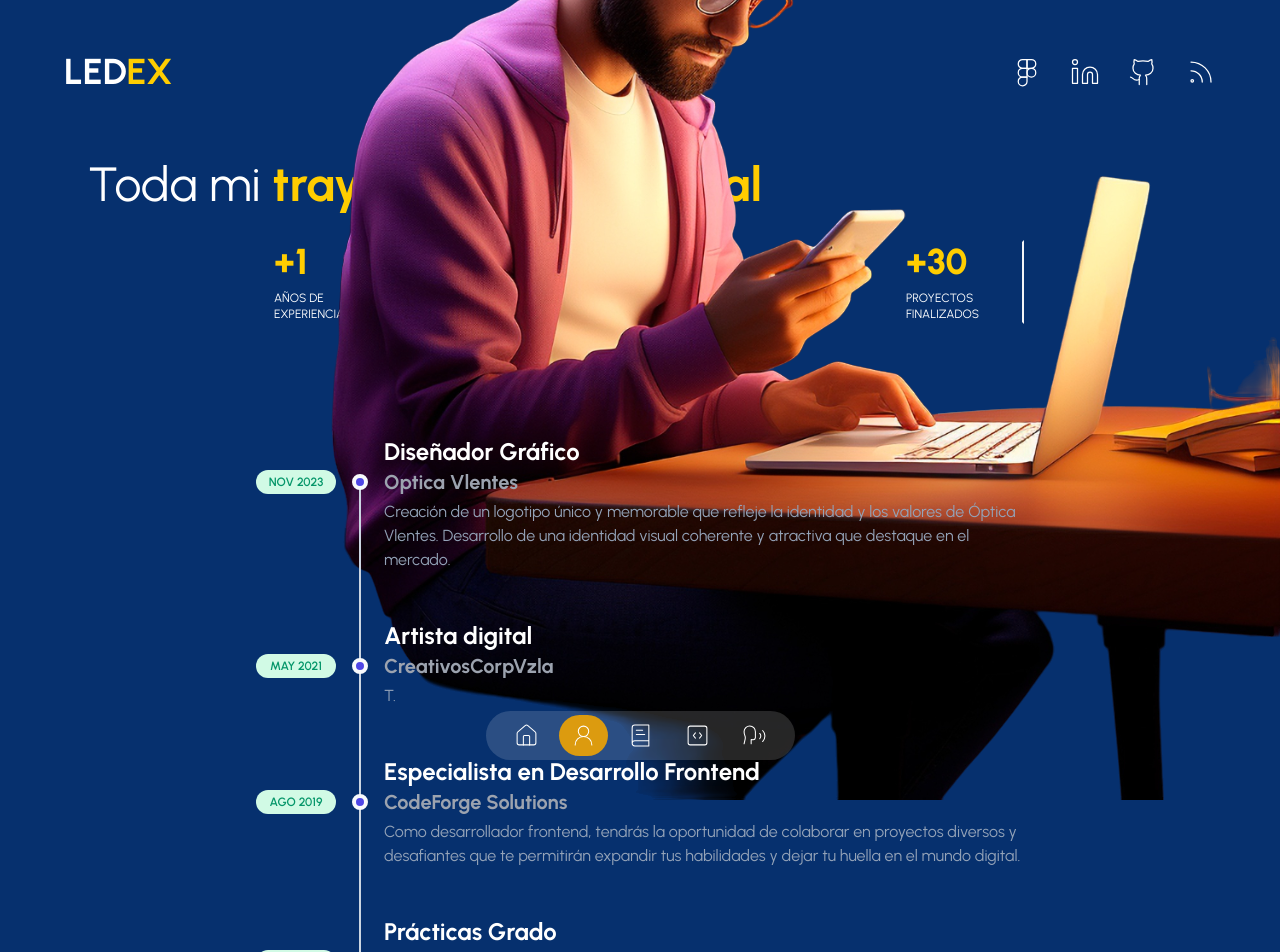
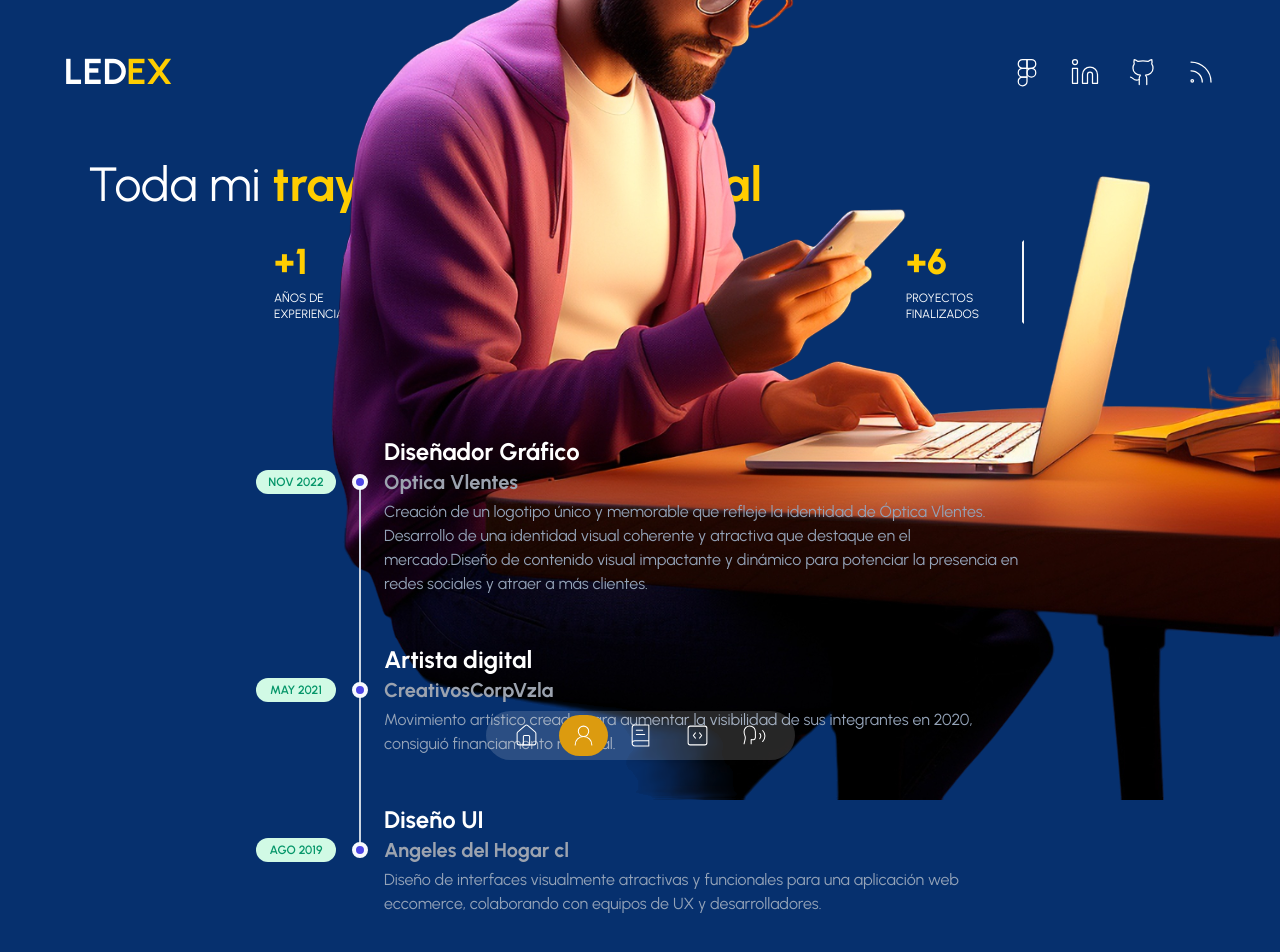
Before and after one commit to ledexxx/portafolioledex, a Next.js app: page /about-me in a window 1280 px wide. Shown: the top 952 px of the page. Built offline with nearby package versions, Linux system fonts and the light colour scheme.

Commit message:
second commit

```diff
--- a/components/transition-page.tsx
+++ b/components/transition-page.tsx
@@ -8,12 +8,12 @@ const TransitionPage = () => {
         <AnimatePresence mode="wait">
             <div>
                 <motion.div
-                    className="fixed top-0 bottom-0 right-full w-screen h-screen z-30 bg-[#2b4383]"
+                    className="fixed top-0 bottom-0 right-full w-screen h-screen z-30 bg-[#D1F505]"
                     variants={transitionVariantsPage}
                     initial="initial"
                     animate="animate"
                     exit="exit"
-                    transition={{ delay: 0.2, duration: 0.6, ease: "easeInOut" }}
+                    transition={{ delay: 0.2, duration: 0.3, ease: "easeInOut" }}
                 ></motion.div>
             </div>
         </AnimatePresence>
--- a/data.tsx
+++ b/data.tsx
@@ -62,30 +62,24 @@ export const dataAboutPage = [
         id: 1,
         title: "Diseñador Gráfico",
         subtitle: "Optica Vlentes",
-        description: "Creación de un logotipo único y memorable que refleje la identidad y los valores de Óptica Vlentes. Desarrollo de una identidad visual coherente y atractiva que destaque en el mercado. ",
-        date: "Nov 2023 ",
+        description: "Creación de un logotipo único y memorable que refleje la identidad de Óptica Vlentes. Desarrollo de una identidad visual coherente y atractiva que destaque en el mercado.Diseño de contenido visual impactante y dinámico para potenciar la presencia en redes sociales y atraer a más clientes. ",
+        date: "Nov 2022 ",
     },
     {
         id: 2,
         title: "Artista digital",
         subtitle: "CreativosCorpVzla ",
-        description: "T.",
+        description: "Movimiento artístico creado para aumentar la visibilidad de sus integrantes en 2020, consiguió financiamento regional.",
         date: "May 2021",
     },
     {
         id: 3,
-        title: "Especialista en Desarrollo Frontend",
-        subtitle: "CodeForge Solutions",
-        description: "Como desarrollador frontend, tendrás la oportunidad de colaborar en proyectos diversos y desafiantes que te permitirán expandir tus habilidades y dejar tu huella en el mundo digital.",
+        title: "Diseño UI",
+        subtitle: "Angeles del Hogar cl",
+        description: "Diseño de interfaces visualmente atractivas y funcionales para una aplicación web eccomerce, colaborando con equipos de UX y desarrolladores. ",
         date: "Ago 2019",
     },
-    {
-        id: 4,
-        title: "Prácticas Grado",
-        subtitle: "WebWizards Inc.",
-        description: "Únete a nosotros mientras creamos sitios web y aplicaciones interactivas que sorprenden y deleitan a nuestros clientes. Si tienes pasión por el diseño y la programación, y disfrutas colaborar en un entorno creativo, ¡queremos conocerte!        ",
-        date: "Mar 2018",
-    },
+
 ]
 
 export const dataCounter = [
@@ -105,7 +99,7 @@ export const dataCounter = [
     },
     {
         id: 2,
-        endCounter: 30,
+        endCounter: 6,
         text: "Proyectos finalizados",
         lineRight: true,
         lineRightMobile: true,
@@ -128,11 +122,6 @@ export const serviceData = [
         icon: <Computer />,
         title: "Desarrollo web",
         description: "Diseño y desarrollo de sitios web a medida, adaptados a tus necesidades",
-    },
-    {
-        icon: <Rocket />,
-        title: "SEO",
-        description: "Optimización de tu presencia en línea mediante estrategias de SEO avanzadas, ",
     },
 ];
 
@@ -198,44 +187,32 @@ export const dataPortfolio = [
 export const dataTestimonials = [
     {
         id: 1,
-        name: "George Snow",
+        name: "Marco Yanez",
         description:
-            "¡Increíble plataforma! Los testimonios aquí son genuinos y me han ayudado a tomar decisiones informadas. ¡Altamente recomendado!",
+            "Increíble trabajo el que realiza Leonel Delgado, fascinado desde el día 1 que lo contraté.",
         imageUrl: "/profile1.png",
     },
     {
         id: 2,
-        name: "Juan Pérez",
+        name: "Vanessa Rodriguez",
         description:
-            "Me encanta la variedad de testimonios disponibles en esta página. Es inspirador ver cómo otras personas han superado desafíos similares a los míos. ¡Gracias por esta invaluable fuente de motivación!",
+            "Desde el día 1 que comencé con mi empresa y contacté a Leonel mis problemas se fueron, encontró la identidad visual para mi empresa que tanto buscaba y realizó un trabajo impecable con mis redes sociales.",
         imageUrl: "/profile2.png",
     },
     {
         id: 3,
-        name: "María García",
+        name: "Felix García",
         description:
-            "Excelente recurso para obtener opiniones auténticas sobre diferentes productos y servicios. Me ha ayudado mucho en mis compras en línea. ¡Bravo por este sitio!",
+            "Desde el día 1 al ver la experiencia y creatividad de Leonel me decidí a trabajar con él. Luego de 2 meses me solucionó grandes problemas de diseño que mi página tenía",
         imageUrl: "/profile3.png",
     },
-    {
-        id: 4,
-        name: "Laura Snow",
-        description:
-            "¡Qué descubrimiento tan fantástico! Los testimonios aquí son honestos y detallados. Me siento más seguro al tomar decisiones después de leer las experiencias compartidas por otros usuarios.",
-        imageUrl: "/profile4.png",
-    },
+
     {
         id: 5,
-        name: "Carlos Sánchez",
+        name: "Angel Fuentes",
         description:
-            "Una joya en la web. Los testimonios son fáciles de encontrar y están bien organizados. ¡Definitivamente mi destino número uno cuando necesito referencias confiables!",
+            "Una joya en la web. El diseño de la página era exactamente lo que necesitaba!",
         imageUrl: "/profile5.png",
     },
-    {
-        id: 6,
-        name: "Antonio Martínez",
-        description:
-            "¡Fantástico recurso para aquellos que buscan validación antes de tomar decisiones importantes! Los testimonios aquí son veraces y realmente útiles. ¡Gracias por simplificar mi proceso de toma de decisiones!",
-        imageUrl: "/profile6.png",
-    },
+
 ];
```
